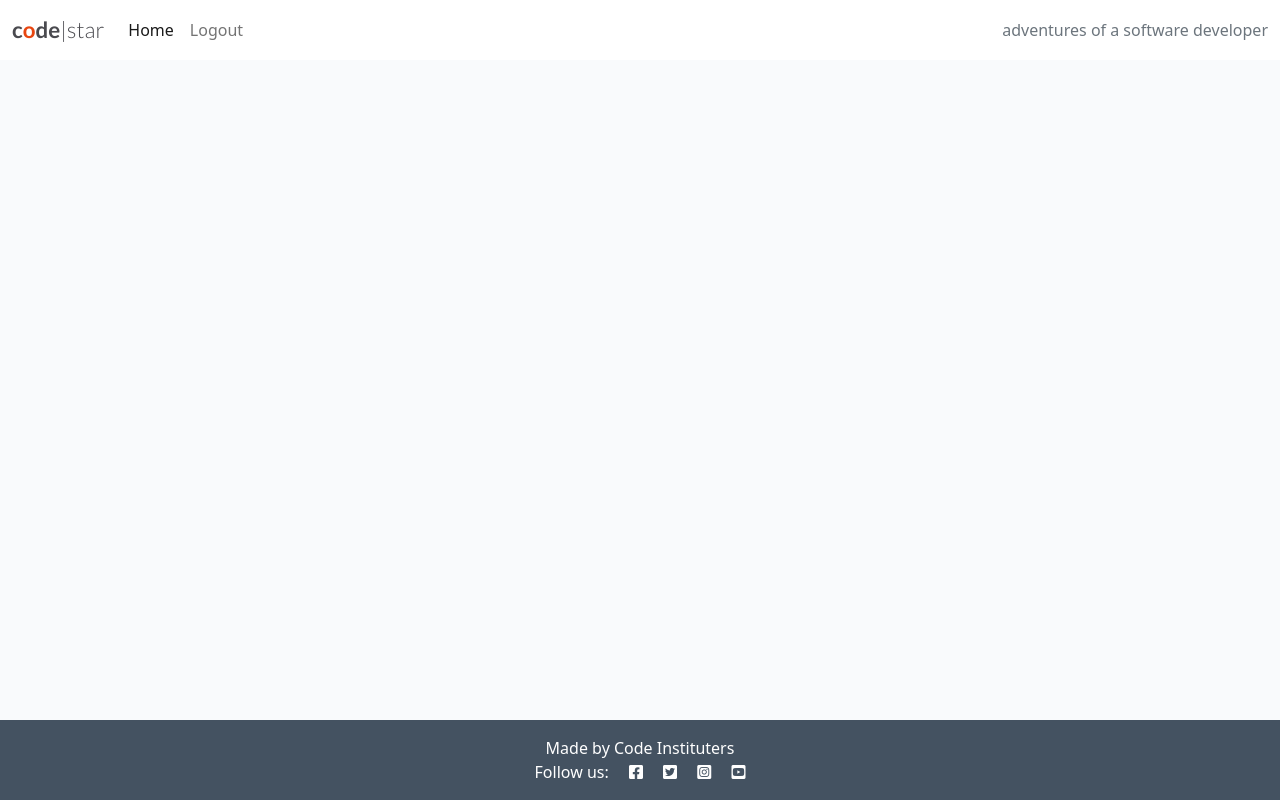
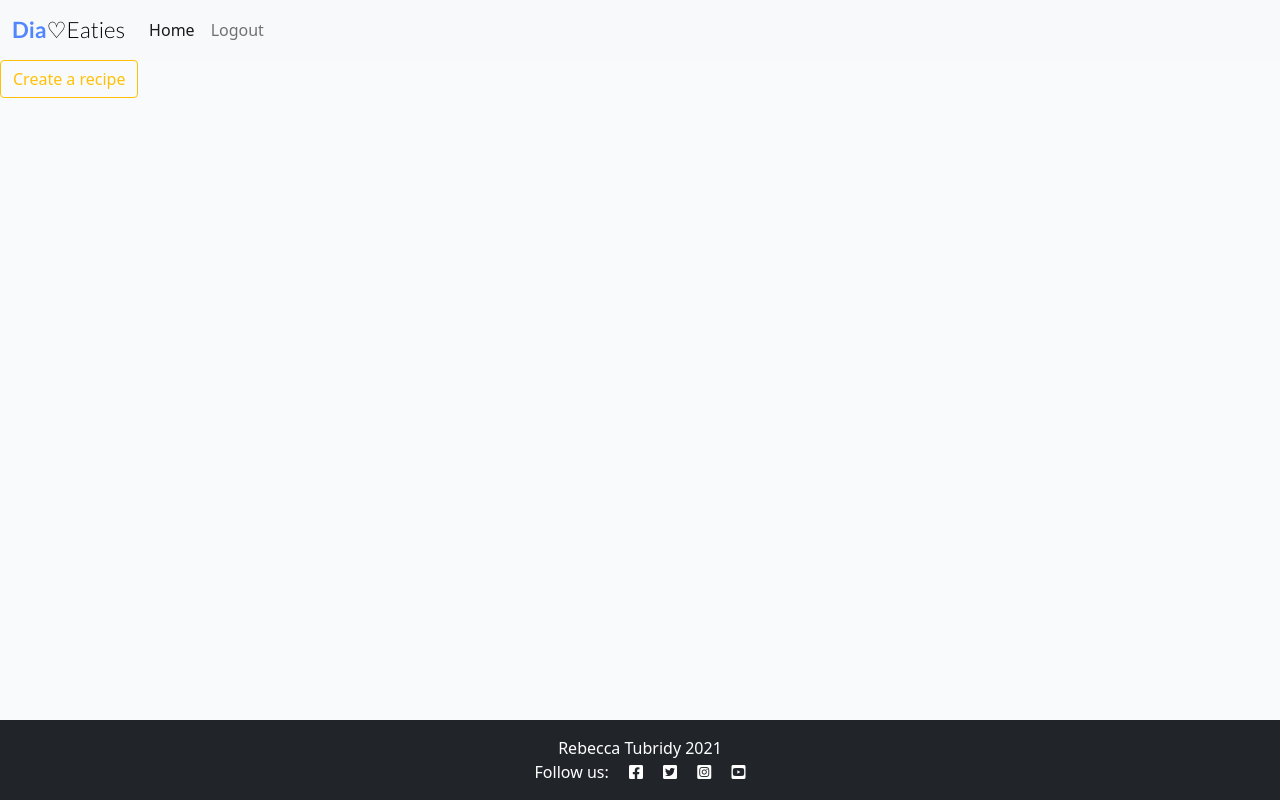
Before and after one commit to Diabekki/Dia-Eaties, a Django app: page / in a window 1280 px wide. Run offline with Django 3.2, Linux system fonts and the light colour scheme; the visitor is signed in with stand-in values (Sample User, id 1); data that the repository does not hold is empty.

Commit message:
Add form for user to create their own recipe if authenticated

```diff
--- a/diaeatiesblog/models.py
+++ b/diaeatiesblog/models.py
@@ -1,4 +1,5 @@
 from django.db import models
+from django.utils.text import slugify
 from django.contrib.auth.models import User
 from cloudinary.models import CloudinaryField
 
@@ -20,6 +21,11 @@ class Post(models.Model):
     status = models.IntegerField(choices=STATUS, default=0)
     likes = models.ManyToManyField(
         User, related_name='recipe_likes', blank=True)
+
+    def save(self, *args, **kwargs):
+        if not self.slug:
+            self.slug = slugify(self.title)
+        super(Post, self).save(*args, **kwargs)
 
     class Meta:
         ordering = ["-created_on"]
--- a/diaeatiesblog/urls.py
+++ b/diaeatiesblog/urls.py
@@ -2,6 +2,7 @@ from . import views
 from django.urls import path
 
 urlpatterns = [
+    path('create/', views.CreateRecipe.as_view(), name='create_recipe'),
     path('', views.ListPost.as_view(), name='home'),
     path('<slug:slug>/', views.RecipeDetail.as_view(), name='recipe_detail'),
     path('like/<slug:slug>', views.RecipeLike.as_view(), name='recipe_like'),
--- a/diaeatiesblog/views.py
+++ b/diaeatiesblog/views.py
@@ -1,6 +1,7 @@
 from django.shortcuts import render, get_object_or_404, reverse
 from django.views import generic, View
 from django.http import HttpResponseRedirect
+from django.views.generic.edit import CreateView
 from .models import Post
 from .forms import CommentForm
 
@@ -74,3 +75,17 @@ class RecipeLike(View):
             post.likes.add(request.user)
 
         return HttpResponseRedirect(reverse('recipe_detail', args=[slug]))
+
+
+class CreateRecipe(CreateView):
+    model = Post
+    fields = ['title', 'author', 'featured_image', 'excerpt', 'content', 'status']
+    template_name = 'recipe_user.html'
+
+    def get_success_url(self):
+        return reverse('recipe_detail', kwargs={'slug': self.object.slug})
+
+    def form_valid(self, form):
+        form.instance.creator = self.request.user
+        print(form.cleaned_data)
+        return super().form_valid(form)
--- a/static/css/style.css
+++ b/static/css/style.css
@@ -107,18 +107,18 @@ body {
 }
 
 .btn-signup {
-    background-color: #0F4C81;
+    background-color: #23BBBB;
     color: #fff;
 }
 
 .btn-signup:hover,
 .btn-signup:active {
     background-color: #fff;
-    color: #0F4C81;
+    color: #23BBBB;
 }
 
 .link {
-    color: #0F4C81;
+    color: #23BBBB;
     text-decoration: none;
 }
 
--- a/templates/base.html
+++ b/templates/base.html
@@ -4,7 +4,7 @@
 <html class="h-100">
 
 <head>
-    <title>CodeStar Blog</title>
+    <title>Dia♡Eaties</title>
 
     <link rel="preconnect" href="https://fonts.gstatic.com">
     <link href="https://fonts.googleapis.com/css2?family=Roboto:wght@300&display=swap" rel="stylesheet">
@@ -24,16 +24,16 @@
 
     <!-- Navigation -->
 
-    <nav class="navbar navbar-expand-lg navbar-light bg-white">
+    <nav class="navbar navbar-expand-lg navbar-light bg-light">
         <div class="container-fluid">
-            <a class="navbar-brand" href="{% url 'home' %}"><span class="brand">c<span class="red-o">o</span>de<span
-                        class="thin">|star</span></span></span></a>
+            <a class="navbar-brand" href="{% url 'home' %}"><span class="brand" style="color: #5286FF;">Dia<span
+                        class="thin" style="color: black;">♡Eaties</span></span></span></a>
             <button class="navbar-toggler" type="button" data-bs-toggle="collapse" data-bs-target="#navbarText"
                 aria-controls="navbarText" aria-expanded="false" aria-label="Toggle navigation">
                 <span class="navbar-toggler-icon"></span>
             </button>
-            <div class="collapse navbar-collapse" id="navbarText">
-                <ul class="navbar-nav me-auto mb-2 mb-lg-0">
+            <div class="collapse navbar-collapse" id="navbarNav">
+                <ul class="navbar-nav">
                     <li class="nav-item">
                         <a class="nav-link active" aria-current="page" href="{% url 'home' %}">Home</a>
                     </li>
@@ -50,13 +50,9 @@
                     </li>
                     {% endif %}
                 </ul>
-                <span class="navbar-text text-muted">
-                    adventures of a software developer
-                </span>
             </div>
         </div>
     </nav>
-
     <main class="flex-shrink-0 main-bg">
         {% block content %}
         <!-- Content Goes here -->
@@ -64,8 +60,8 @@
     </main>
 
     <!-- Footer -->
-    <footer class="footer mt-auto py-3 dark-bg">
-        <p class="m-0 text-center text-white">Made by Code Instituters</p>
+    <footer class="footer mt-auto py-3 bg-dark">
+        <p class="m-0 text-center text-white">Rebecca Tubridy 2021</p>
         <p class="m-0 text-center text-white">Follow us: <i class="fab fa-facebook-square ms-3"></i>
             <i class="fab fa-twitter-square ms-3"></i>
             <i class="fab fa-instagram-square ms-3"></i>
--- a/templates/index.html
+++ b/templates/index.html
@@ -1,6 +1,11 @@
 {% extends "base.html" %}
 
 {% block content %}
+
+{% if user.is_authenticated %}
+<a href="{% url 'create_recipe' %}" role="button" aria-disabled="true" class="btn btn-outline-warning create-button">
+    Create a recipe</a>
+{% endif %}
 
 <div class="container-fluid">
     <div class="row">
```
Also changed, not shown: diaeaties/settings.py (+6 -1 lines), templates/recipe_detail.html (+5 -4 lines), templates/recipe_user.html (added, +18 -0 lines), diaeatiesblog/migrations/0002_auto_20211029_1454.py (added).
